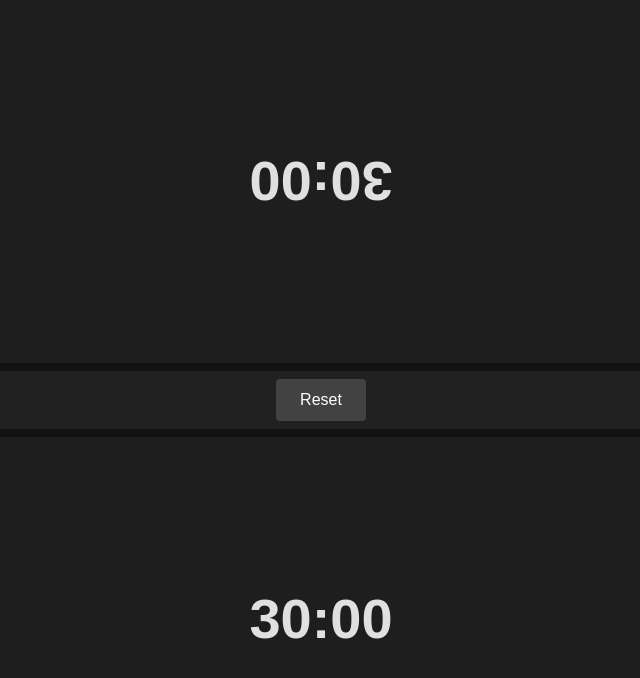
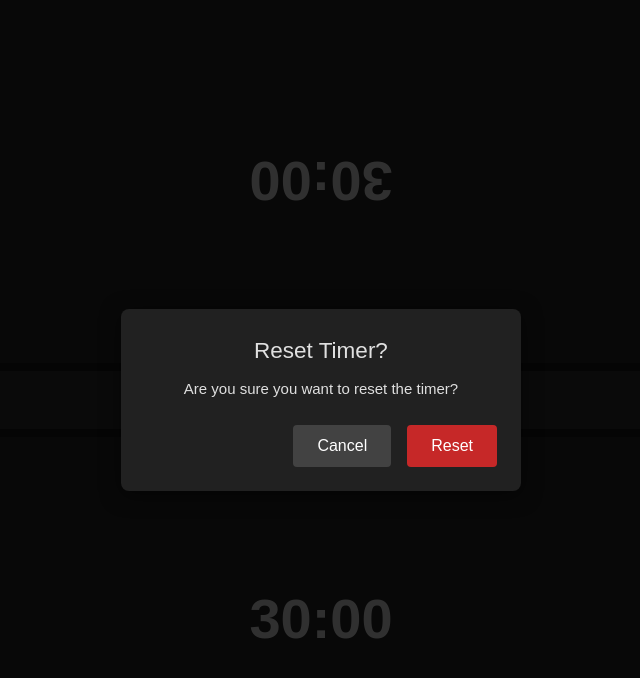
Before and after one commit to AgustinRamiroDiaz/scrabble-clock, a Vue app: page / in a window 1280 px wide. Both pictures are taken after a click on the button "Reset". Shown: the top 678 px of the page, without its empty margins (319-959 px from the left). Built offline with nearby package versions, Linux system fonts and the light colour scheme; the HTML template or start-up script is replaced by a standard one.

Commit message:
confirmation modal
Signed-off-by: Agustín Ramiro Díaz <agustin.ramiro.diaz@gmail.com>

```diff
--- a/src/App.vue
+++ b/src/App.vue
@@ -9,6 +9,7 @@ const player1Overtime = ref(8 * 60 * 10) // 8 minutes overtime in tenths of seco
 const player2Overtime = ref(8 * 60 * 10) // 8 minutes overtime in tenths of seconds
 const activePlayer = ref(0) // 0: no active player, 1: player 1, 2: player 2
 const timerInterval = ref<number | null>(null)
+const showResetConfirmation = ref(false) // State for showing reset confirmation popup
 
 // Format time as MM:SS (converting from tenths of seconds)
 const formatTime = (timeInTenthsOfSeconds: number) => {
@@ -69,6 +70,16 @@ const stopTimer = () => {
   activePlayer.value = 0
 }
 
+// Show reset confirmation
+const showResetConfirmationDialog = () => {
+  // Pause the timer while showing confirmation
+  const wasActive = activePlayer.value
+  if (wasActive) {
+    stopTimer()
+  }
+  showResetConfirmation.value = true
+}
+
 // Reset the timer
 const resetTimer = () => {
   stopTimer()
@@ -76,10 +87,19 @@ const resetTimer = () => {
   player2Time.value = 30 * 60 * 10
   player1Overtime.value = 8 * 60 * 10
   player2Overtime.value = 8 * 60 * 10
+  showResetConfirmation.value = false
+}
+
+// Cancel reset
+const cancelReset = () => {
+  showResetConfirmation.value = false
 }
 
 // Handle player button click
 const handlePlayerClick = (player: number) => {
+  // Don't allow player clicks when confirmation is showing
+  if (showResetConfirmation.value) return
+
   if (activePlayer.value === 0) {
     // Start the timer for the clicked player
     startTimer(player)
@@ -101,6 +121,7 @@ const handlePlayerClick = (player: number) => {
         :class="{
           active: activePlayer === 2,
           overtime: player2InOvertime,
+          disabled: showResetConfirmation,
         }"
         @click="handlePlayerClick(2)"
       >
@@ -109,7 +130,7 @@ const handlePlayerClick = (player: number) => {
       </div>
 
       <div class="controls">
-        <button @click="resetTimer" class="reset-btn">Reset</button>
+        <button @click="showResetConfirmationDialog" class="reset-btn">Reset</button>
         <button v-if="activePlayer !== 0" @click="stopTimer" class="pause-btn">
           <img :src="PauseIcon" alt="Pause" class="pause-icon" />
         </button>
@@ -120,11 +141,24 @@ const handlePlayerClick = (player: number) => {
         :class="{
           active: activePlayer === 1,
           overtime: player1InOvertime,
+          disabled: showResetConfirmation,
         }"
         @click="handlePlayerClick(1)"
       >
         <div class="time">{{ player1DisplayTime }}</div>
         <div v-if="player1InOvertime" class="overtime-indicator">OVERTIME</div>
+      </div>
+    </div>
+
+    <!-- Reset Confirmation Modal -->
+    <div v-if="showResetConfirmation" class="modal-overlay">
+      <div class="modal-content">
+        <h2>Reset Timer?</h2>
+        <p>Are you sure you want to reset the timer?</p>
+        <div class="modal-buttons">
+          <button @click="cancelReset" class="cancel-btn">Cancel</button>
+          <button @click="resetTimer" class="confirm-btn">Reset</button>
+        </div>
       </div>
     </div>
   </div>
@@ -199,6 +233,11 @@ h1 {
 
 .player-clock.active.overtime {
   background-color: #c62828;
+}
+
+.player-clock.disabled {
+  pointer-events: none;
+  opacity: 0.7;
 }
 
 .time {
@@ -298,4 +337,50 @@ h2 {
     height: 20px;
   }
 }
+
+.modal-overlay {
+  position: fixed;
+  top: 0;
+  left: 0;
+  right: 0;
+  bottom: 0;
+  background-color: rgba(0, 0, 0, 0.7);
+  display: flex;
+  justify-content: center;
+  align-items: center;
+  z-index: 100;
+}
+
+.modal-content {
+  background-color: #212121;
+  padding: 1.5rem;
+  border-radius: 8px;
+  width: 80%;
+  max-width: 400px;
+  box-shadow: 0 4px 20px rgba(0, 0, 0, 0.5);
+}
+
+.modal-content h2 {
+  margin-top: 0;
+  color: #e0e0e0;
+}
+
+.modal-content p {
+  margin-bottom: 1.5rem;
+  color: #e0e0e0;
+}
+
+.modal-buttons {
+  display: flex;
+  justify-content: flex-end;
+  gap: 1rem;
+}
+
+.cancel-btn {
+  background-color: #424242;
+}
+
+.confirm-btn {
+  background-color: #c62828;
+}
 </style>
```
Also changed, not shown: 1 other file (tests, documents, lock files or other folders).
